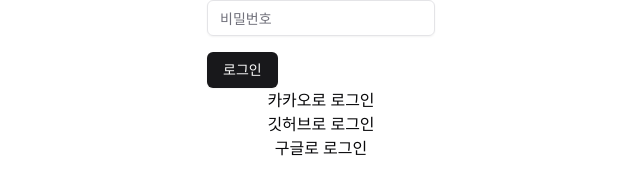
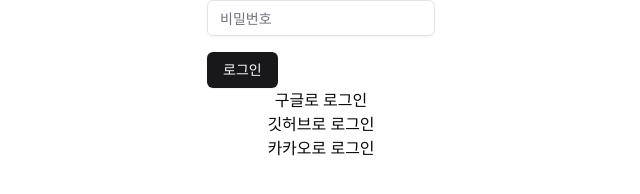
Before and after one commit to wooktori/commerce, a React (Vite) app: page /login in a window 1280 px wide. Shown: the part 120-314 px from the top of the page, without its empty margins (319-959 px from the left). Built offline with nearby package versions, Linux system fonts and the light colour scheme.

Commit message:
Feat: Google 로그인 구현

```diff
--- a/src/pages/Login.tsx
+++ b/src/pages/Login.tsx
@@ -12,6 +12,7 @@
 import { useMutation } from "@tanstack/react-query";
 import {
   GithubAuthProvider,
+  GoogleAuthProvider,
   signInWithEmailAndPassword,
   signInWithPopup,
 } from "firebase/auth";
@@ -80,6 +81,22 @@
       console.error(error);
     }
   };
+  const googleLogin = async () => {
+    try {
+      const provider = new GoogleAuthProvider();
+      const data = await signInWithPopup(auth, provider);
+      setUser({
+        id: data.user.uid,
+        email: data.user.email,
+        nickname: data.user.displayName!,
+        isSeller: false,
+      });
+      console.log(data);
+      navigate("/");
+    } catch (error) {
+      console.error(error);
+    }
+  };
   return (
     <div className="flex flex-col items-center">
       <h3>로그인</h3>
@@ -112,11 +129,13 @@
           <Button type="submit">로그인</Button>
         </form>
       </Form>
-      <div className="hover:cursor-pointer">카카오로 로그인</div>
+      <div className="hover:cursor-pointer" onClick={googleLogin}>
+        구글로 로그인
+      </div>
       <div className="hover:cursor-pointer" onClick={githubLogin}>
         깃허브로 로그인
       </div>
-      <div className="hover:cursor-pointer">구글로 로그인</div>
+      <div className="hover:cursor-pointer">카카오로 로그인</div>
     </div>
   );
 }
```
